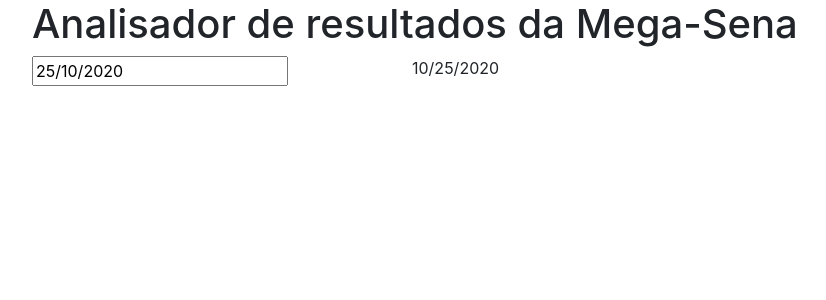
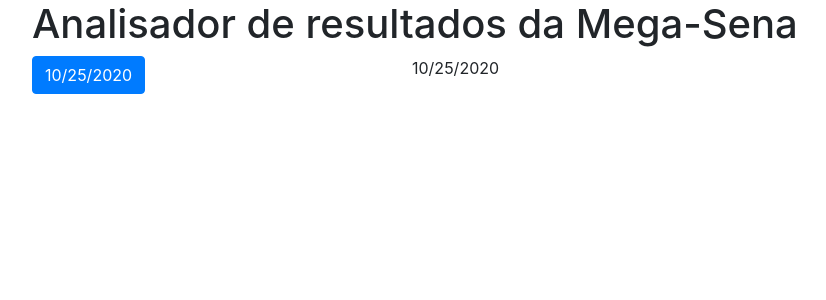
Before and after one commit to igorp-lopes/nextjs-MegaSena-Analisador, a Next.js app: page / in a window 1280 px wide. Shown: the top 300 px of the page, without its empty margins (53-879 px from the left). Built offline with nearby package versions, Linux system fonts and the light colour scheme.

Commit message:
Atualizada aparência do datepicker com o bootstrap

```diff
--- a/components/DateSelector.js
+++ b/components/DateSelector.js
@@ -1,13 +1,16 @@
 import React, { useState } from "react";
 import DatePicker from "react-datepicker";
 import "react-datepicker/dist/react-datepicker.css";
-import moment from "moment";
+import Button from "react-bootstrap/Button";
 
 export default function DateSelector({ date, setDate }) {
   return (
     <DatePicker
       selected={date}
       dateFormat={"dd/MM/yyyy"}
+      customInput={
+        <Button variant='primary'>{date.toLocaleDateString()}</Button>
+      }
       onChange={(selectedDate) => {
         setDate(selectedDate);
       }}
```
